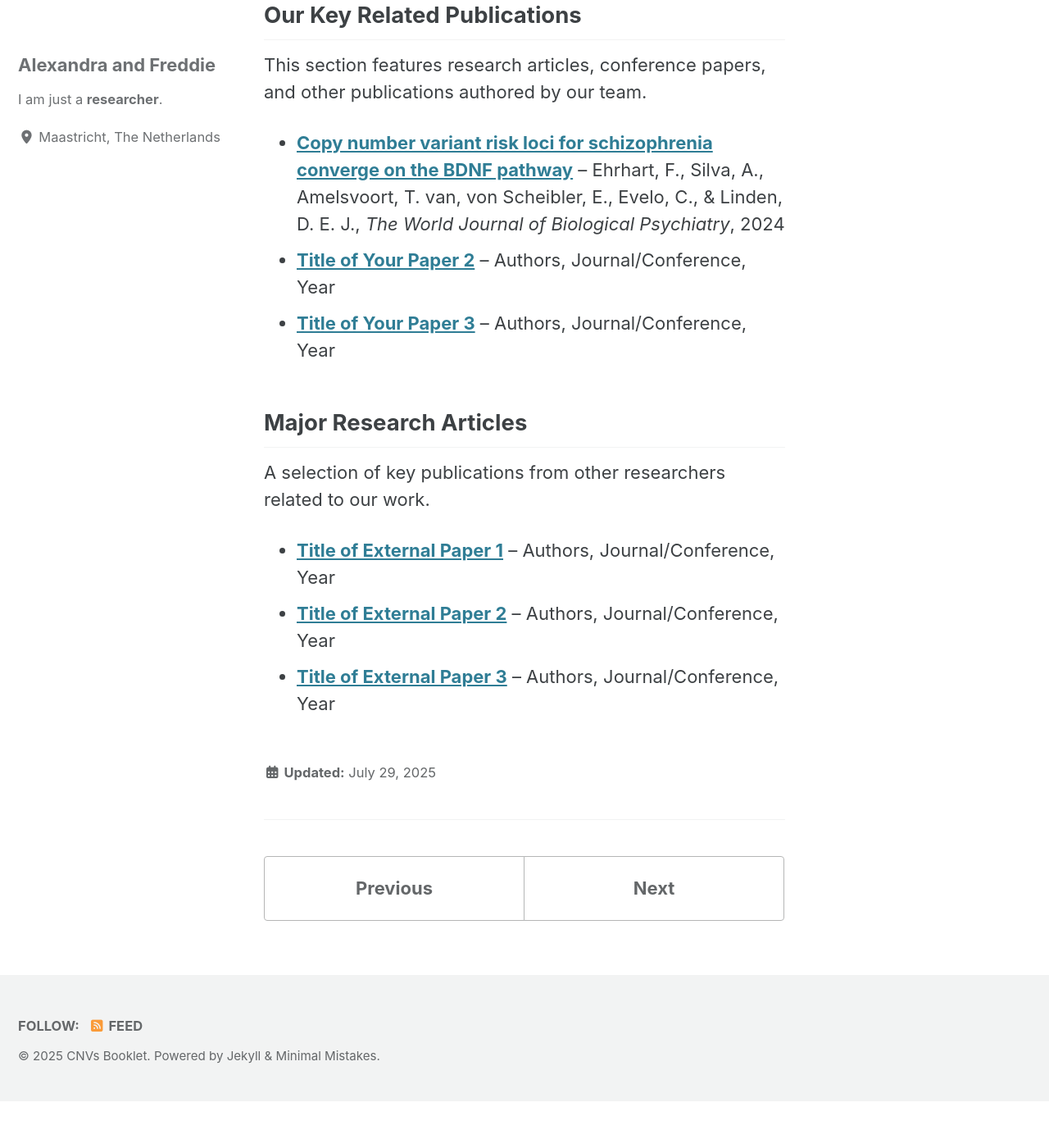
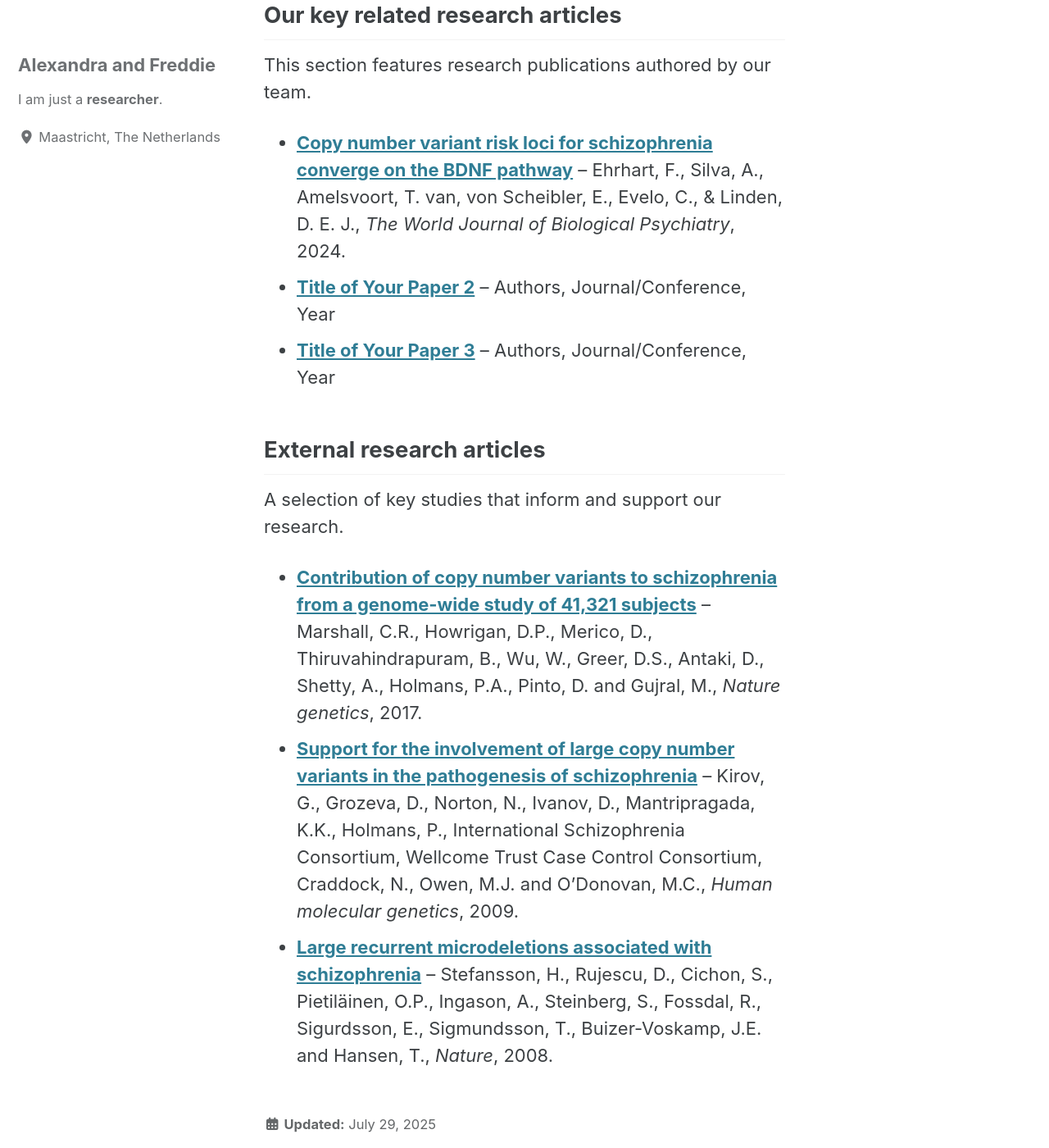
Before and after one commit to CNVPathwayAtlas/cnv-website, a Jekyll site: the page built from _pages/3-publications.md, in a window 1280 px wide and 1400 px high, scrolled down 216 px. Shown: the whole window at 82% size. Built offline with Jekyll 4.4.1, drawn with Linux system fonts in a browser that asks for light colours; cached includes are drawn as plain includes; before the commit the page ends 1559 px from its top, so only the background shows below that.

Commit message:
Add publications

```diff
--- a/_pages/3-publications.md
+++ b/_pages/3-publications.md
@@ -3,16 +3,16 @@ permalink: /publications/
 title: "Publications"
 ---
 
-## Our Key Related Publications
-This section features research articles, conference papers, and other publications authored by our team.
+## Our key related research articles
+This section features research publications authored by our team.
 
-- **[Copy number variant risk loci for schizophrenia converge on the BDNF pathway](https://doi.org/10.1080/15622975.2024.2327027)** – Ehrhart, F., Silva, A., Amelsvoort, T. van, von Scheibler, E., Evelo, C., & Linden, D. E. J., *The World Journal of Biological Psychiatry*, 2024
-- **[Title of Your Paper 2](link-to-paper)** – Authors, Journal/Conference, Year
-- **[Title of Your Paper 3](link-to-paper)** – Authors, Journal/Conference, Year
+- **<a href="https://doi.org/10.1080/15622975.2024.2327027" target="_blank">Copy number variant risk loci for schizophrenia converge on the BDNF pathway</a>** – Ehrhart, F., Silva, A., Amelsvoort, T. van, von Scheibler, E., Evelo, C., & Linden, D. E. J., *The World Journal of Biological Psychiatry*, 2024.
+- **<a href="link-to-paper" target="_blank">Title of Your Paper 2</a>** – Authors, Journal/Conference, Year
+- **<a href="link-to-paper" target="_blank">Title of Your Paper 3</a>** – Authors, Journal/Conference, Year
 
-## Major Research Articles
-A selection of key publications from other researchers related to our work.
+## External research articles
+A selection of key studies that inform and support our research.
 
-- **[Title of External Paper 1](link-to-paper)** – Authors, Journal/Conference, Year
-- **[Title of External Paper 2](link-to-paper)** – Authors, Journal/Conference, Year
-- **[Title of External Paper 3](link-to-paper)** – Authors, Journal/Conference, Year
+- **<a href="https://pmc.ncbi.nlm.nih.gov/articles/PMC5737772/" target="_blank">Contribution of copy number variants to schizophrenia from a genome-wide study of 41,321 subjects</a>** – Marshall, C.R., Howrigan, D.P., Merico, D., Thiruvahindrapuram, B., Wu, W., Greer, D.S., Antaki, D., Shetty, A., Holmans, P.A., Pinto, D. and Gujral, M., *Nature genetics*, 2017.
+- **<a href="https://pmc.ncbi.nlm.nih.gov/articles/PMC2664144/" target="_blank">Support for the involvement of large copy number variants in the pathogenesis of schizophrenia</a>** – Kirov, G., Grozeva, D., Norton, N., Ivanov, D., Mantripragada, K.K., Holmans, P., International Schizophrenia Consortium, Wellcome Trust Case Control Consortium, Craddock, N., Owen, M.J. and O'Donovan, M.C., *Human molecular genetics*, 2009.
+- **<a href="https://pmc.ncbi.nlm.nih.gov/articles/PMC2687075/" target="_blank">Large recurrent microdeletions associated with schizophrenia</a>** – Stefansson, H., Rujescu, D., Cichon, S., Pietiläinen, O.P., Ingason, A., Steinberg, S., Fossdal, R., Sigurdsson, E., Sigmundsson, T., Buizer-Voskamp, J.E. and Hansen, T., *Nature*, 2008.
```
